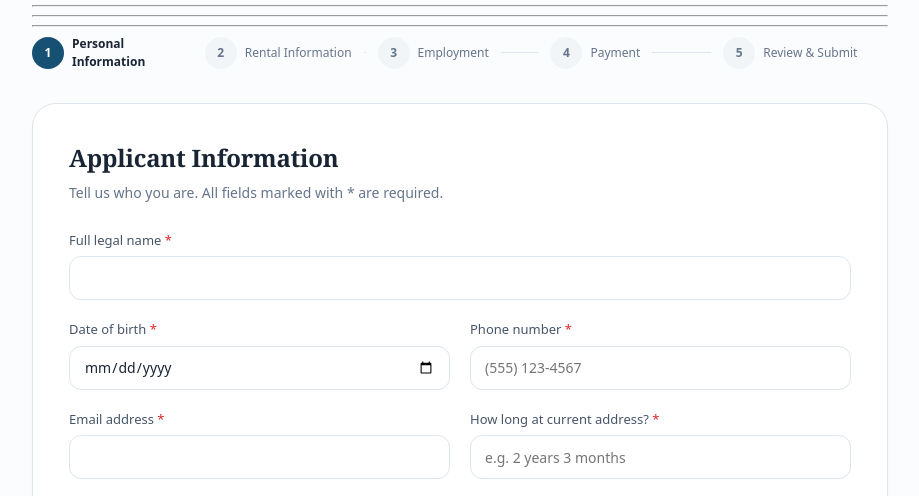
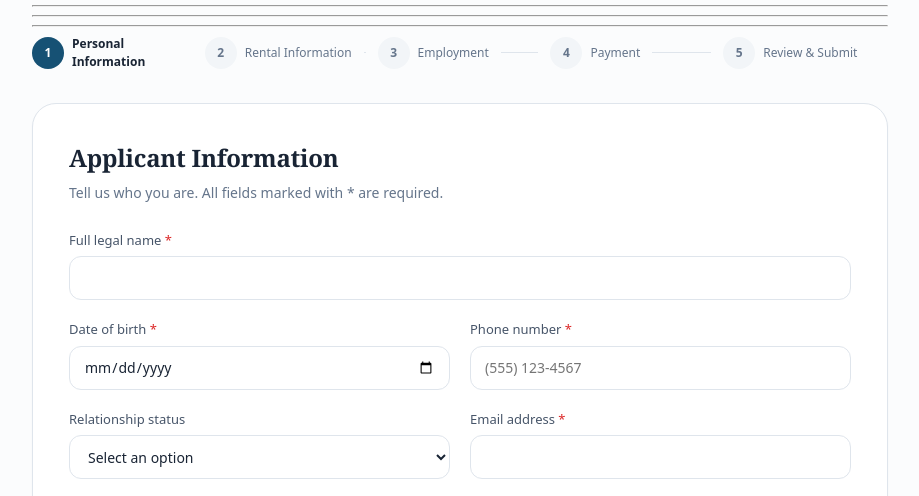
Before and after one commit to Bright0417/EliteHaven-Properties, a plain HTML site: page index.html in a window 1280 px wide. Shown: the part 250-746 px from the top of the page, without its empty margins (180-1099 px from the left). Drawn offline with Linux system fonts and the light colour scheme.

Commit message:
Update index.html

```diff
--- a/index.html
+++ b/index.html
@@ -53,6 +53,20 @@
             <input data-key="phone" type="text" placeholder="(555) 123-4567" />
             <p class="err"></p>
           </div>
+          <div class="field">
+            <label>Relationship status</label>
+            <select data-key="relationship_status">
+              <option value="">Select an option</option>
+              <option value="Single">Single</option>
+              <option value="In a relationship">In a relationship</option>
+              <option value="Married">Married</option>
+              <option value="Separated">Separated</option>
+              <option value="Divorced">Divorced</option>
+              <option value="Widowed">Widowed</option>
+            </select>
+            <p class="err"></p>
+          </div>
+
 
           <div class="field">
             <label>Email address <span class="req">*</span></label>
```
